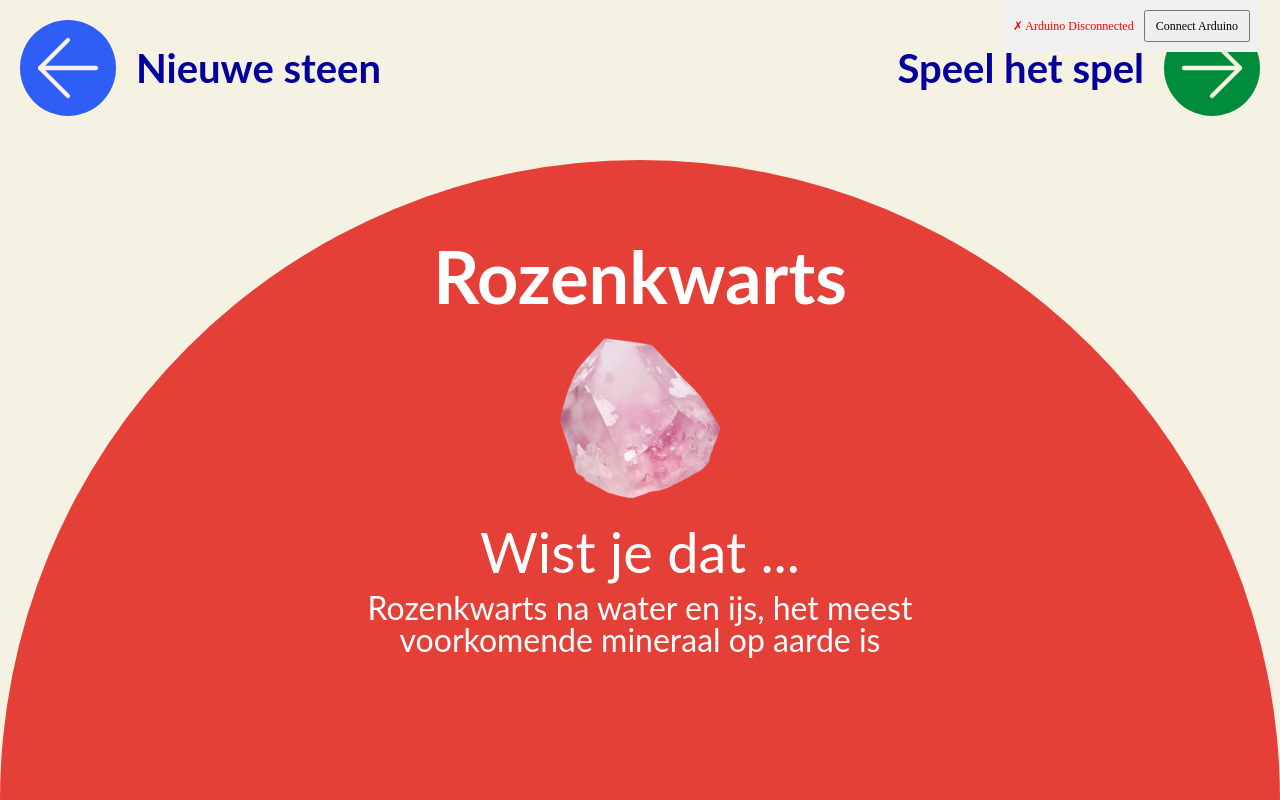
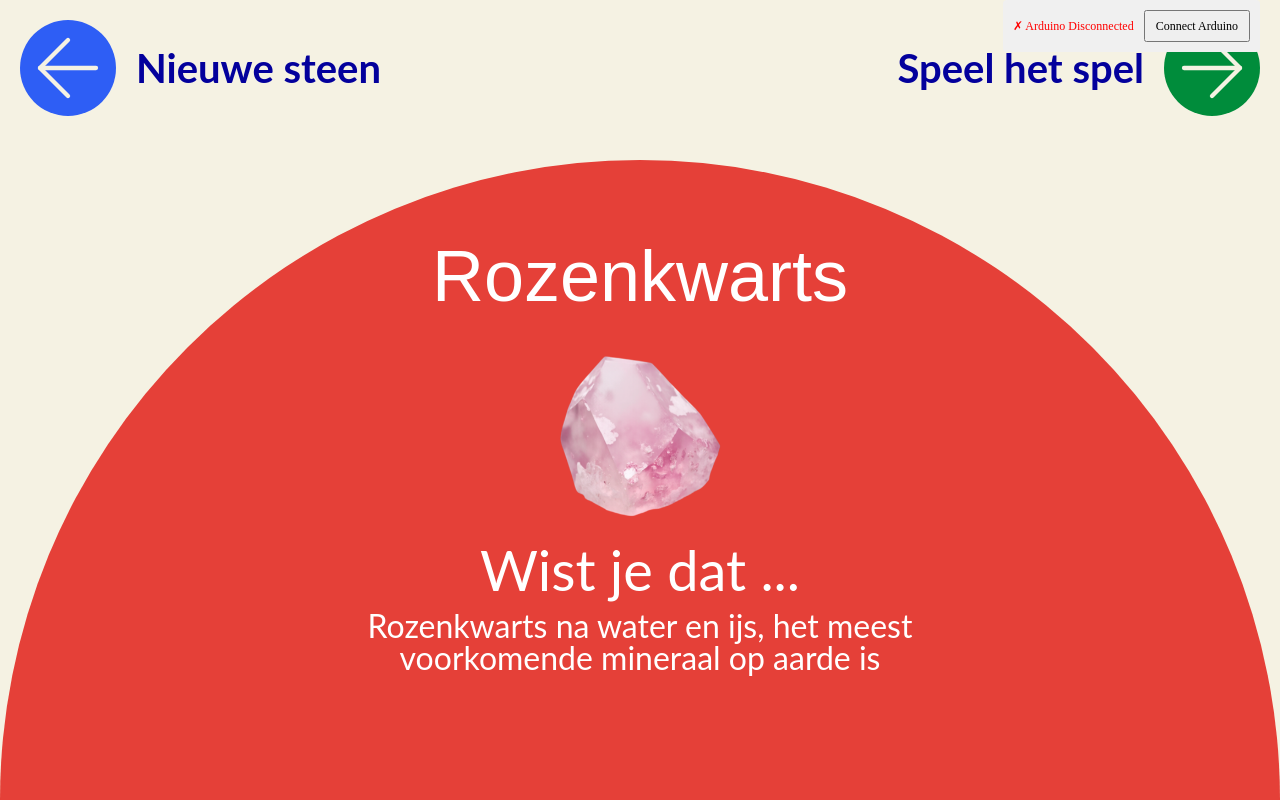
Before and after one commit to liesdepraeter/Steenschat-interface, a React (Vite) app in the folder steenschat/: page /fact in a window 1280 px wide. Built offline with nearby package versions, Linux system fonts and the light colour scheme.

Commit message:
fix font steennaam in fact-page

```diff
--- a/steenschat/src/Pages/Fact.tsx
+++ b/steenschat/src/Pages/Fact.tsx
@@ -30,7 +30,7 @@ function Fact({stone='rozenkwarts'} : FactProps) {
         <NavigationIntstruction variant={stone} color='sand'/>
 
         <div className='fact-content fact-content--centered'>
-          <p className={`fact-content__title title-text bold-text ${textColor}`}>{stone}</p>
+          <p className={`fact-content__title title-text ${textColor}`}>{stone}</p>
           <img className='fact-content__img' src={data.img} alt={stone} /> {/*stoneImages[stone]*/}
           <div className='fact-content__fact'>
             <p className={`fact__big-text default-text ${textColor}`}>Wist je dat ...</p>
```
